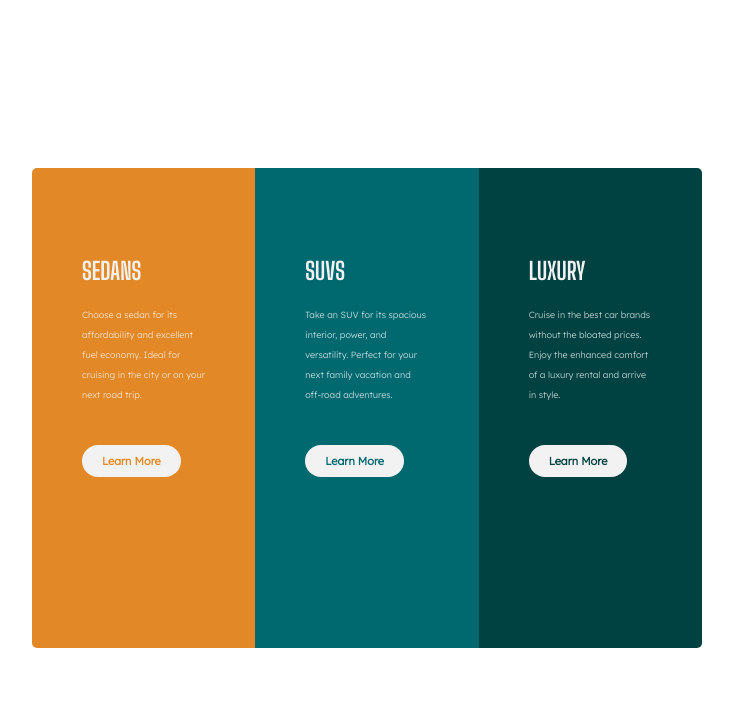
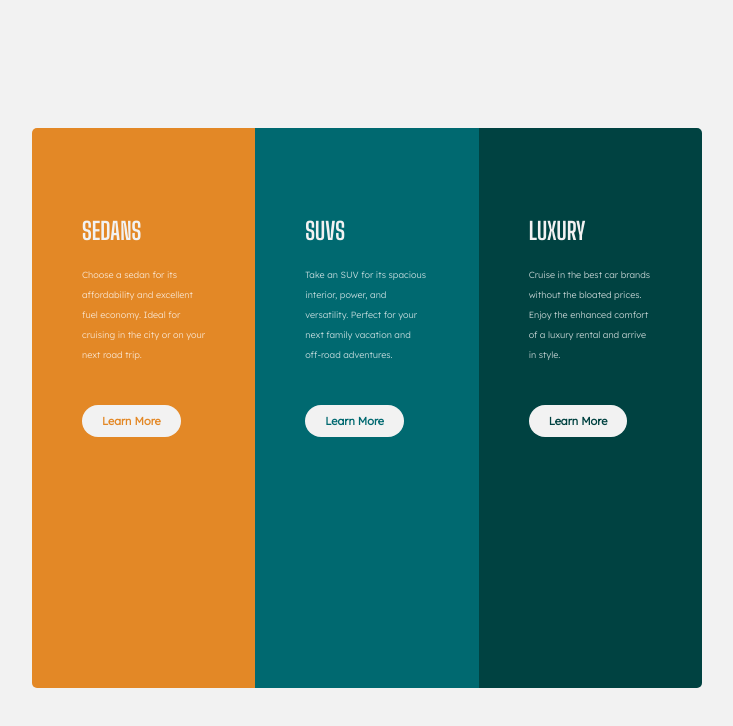
Before and after one commit to Ranty09/3-column-preview-card-challenge, a plain HTML site: page index.html in a window 1280 px wide. Shown: the whole page, without its empty margins (273-1006 px from the left). Drawn offline with Linux system fonts and the light colour scheme.

Commit message:
Update style.css

```diff
--- a/style.css
+++ b/style.css
@@ -6,6 +6,7 @@ body{
   display: flex;
   justify-content: center;
   align-items: center;
+  background-color: hsl(0, 0%, 95%);
 }
 .full-card{
 display: flex;
@@ -92,7 +93,7 @@ body{
 display: flex;
 flex-direction: row;
 width: 670px;
-height: 60%;
+height: 70%;
 }
 .card1{
   border-top-left-radius: 5px ;
```
